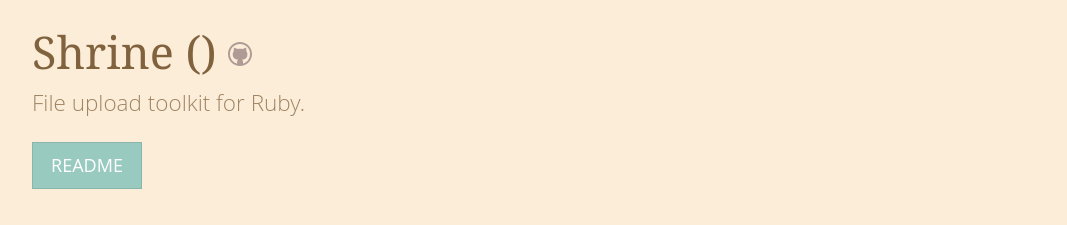
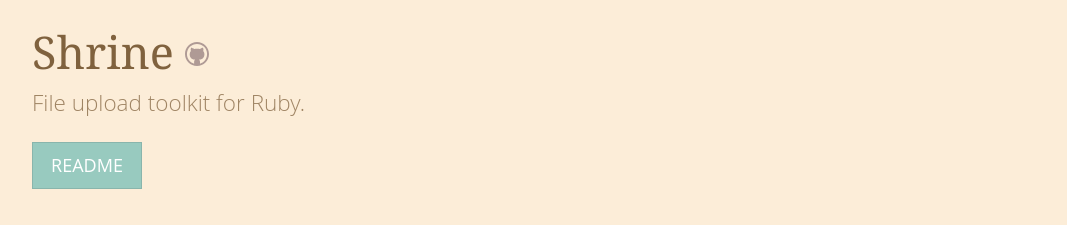
Before and after one commit to avinashcodeer/Romenics, a Jekyll site: the page built from www/index.html, in a window 1280 px wide. Shown: the top 225 px of the page, without its empty margins (106-1173 px from the left). Built offline with Jekyll 4.4.1, drawn with Linux system fonts in a browser that asks for light colours; emoji names are drawn with the system emoji font.

Commit message:
Remove version from webiste for now

```diff
--- a/www/index.html
+++ b/www/index.html
@@ -5,7 +5,7 @@
   <div class="container">
     <div>
       <h1>
-        <span>{{ site.title }} ({{ site.data.versions | first | first }})</span>
+        <span>{{ site.title }}<!-- ({{ site.data.versions | first | first }})--></span>
         <a href="https://github.com/janko-m/shrine">
           <svg class="icon" viewBox="0 0 1024 1024" width="24" height="24">
             <title>github</title>
```
